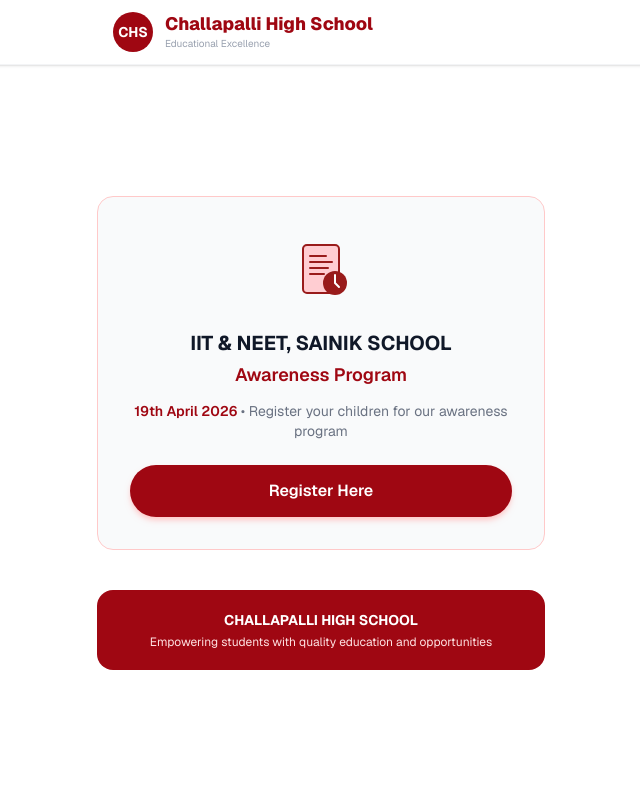
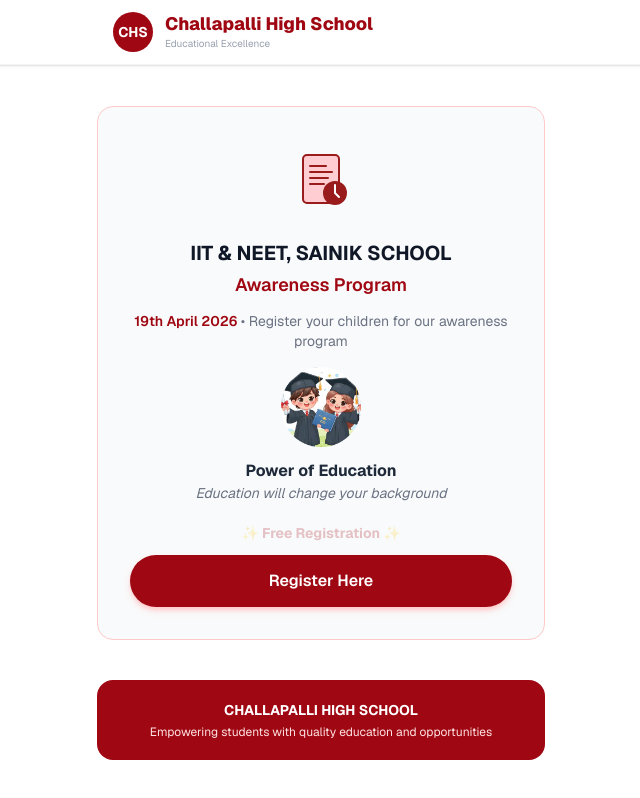
Before and after one commit to chaithanya99/school, a Next.js app: page / in a window 1280 px wide. Shown: the top 798 px of the page, without its empty margins (319-959 px from the left). Built offline with nearby package versions, Linux system fonts and the light colour scheme.

Commit message:
Add attendees count to review page and invitation card

```diff
--- a/src/app/components/StepConfirmation.tsx
+++ b/src/app/components/StepConfirmation.tsx
@@ -8,13 +8,14 @@ interface StepConfirmationProps {
   parentName: string;
   parentData: ParentData;
   children: ChildData[];
+  attendees: number;
   onBack: () => void;
   onSubmit: () => void;
   submitting: boolean;
 }
 
 export default function StepConfirmation({
-  phone, parentName, parentData, children, onBack, onSubmit, submitting,
+  phone, parentName, parentData, children, attendees, onBack, onSubmit, submitting,
 }: StepConfirmationProps) {
   return (
     <div className="flex flex-col px-2">
@@ -57,6 +58,17 @@ export default function StepConfirmation({
               <span className="text-gray-800 font-medium">{parentData.village}</span>
             </div>
 
+          </div>
+        </div>
+
+        {/* Attendees */}
+        <div className="bg-white rounded-2xl p-4 border border-red-100">
+          <h3 className="text-sm font-semibold text-red-800 mb-3">Attendees</h3>
+          <div className="space-y-2 text-sm">
+            <div className="flex justify-between">
+              <span className="text-gray-500">Number of People</span>
+              <span className="text-gray-800 font-medium">{attendees} {attendees === 1 ? "person" : "people"}</span>
+            </div>
           </div>
         </div>
 
--- a/src/app/components/SuccessScreen.tsx
+++ b/src/app/components/SuccessScreen.tsx
@@ -5,9 +5,10 @@ import { ChildData } from "./StepChildren";
 interface SuccessScreenProps {
   parentName: string;
   children: ChildData[];
+  attendees: number;
 }
 
-export default function SuccessScreen({ parentName, children }: SuccessScreenProps) {
+export default function SuccessScreen({ parentName, children, attendees }: SuccessScreenProps) {
   return (
     <div className="flex flex-col items-center px-2 text-center">
       {/* Compact success message */}
@@ -125,6 +126,14 @@ export default function SuccessScreen({ parentName, children }: SuccessScreenPro
               </p>
             </div>
 
+            {/* Attendees */}
+            <div className="flex items-center justify-center gap-1.5 mb-3">
+              <span className="text-sm">👥</span>
+              <p className="text-xs font-semibold" style={{ color: "#3a3a3a", fontFamily: "Georgia, serif" }}>
+                {attendees} {attendees === 1 ? "Person" : "People"} Attending
+              </p>
+            </div>
+
             {/* Registered note */}
             <p className="text-[10px] font-semibold italic mb-2" style={{ color: "#B8960C" }}>
               {children.length === 1
--- a/src/app/globals.css
+++ b/src/app/globals.css
@@ -55,3 +55,12 @@ input[type="number"] {
 .animate-petal-fall {
   animation: petal-fall linear infinite;
 }
+
+@keyframes blink {
+  0%, 100% { opacity: 1; }
+  50% { opacity: 0.2; }
+}
+
+.animate-blink {
+  animation: blink 1.2s ease-in-out infinite;
+}
--- a/src/app/page.tsx
+++ b/src/app/page.tsx
@@ -98,7 +98,7 @@ export default function Home() {
         </header>
         <main className="flex-1 flex items-center justify-center px-3 py-2">
           <div className="w-full max-w-md">
-            <SuccessScreen parentName={parentData.name} children={childrenData} />
+            <SuccessScreen parentName={parentData.name} children={childrenData} attendees={attendees} />
           </div>
         </main>
       </>
@@ -140,7 +140,17 @@ export default function Home() {
 
               <h2 className="text-xl font-bold text-gray-900 mb-1">IIT & NEET, SAINIK SCHOOL</h2>
               <h3 className="text-lg font-semibold text-red-800 mb-3">Awareness Program</h3>
-              <p className="text-sm text-gray-500 mb-6"><span className="text-red-800 font-semibold">19th April 2026</span> • Register your children for our awareness program</p>
+              <p className="text-sm text-gray-500 mb-4"><span className="text-red-800 font-semibold">19th April 2026</span> • Register your children for our awareness program</p>
+
+              {/* Graduation image + motivational quote */}
+              <div className="mb-5">
+                <img src="/graduation.png" alt="Graduation" className="w-20 h-20 object-contain mx-auto mb-3" />
+                <h4 className="text-base font-bold text-gray-800">Power of Education</h4>
+                <p className="text-sm text-gray-500 italic">Education will change your background</p>
+              </div>
+
+              {/* Free badge */}
+              <p className="text-sm font-bold text-red-800 mb-3 animate-blink">✨ Free Registration ✨</p>
 
               <button
                 onClick={() => setStep(0)}
@@ -238,6 +248,7 @@ export default function Home() {
                 parentName={parentData.name}
                 parentData={parentData}
                 children={childrenData}
+                attendees={attendees}
                 onBack={() => setStep(3)}
                 onSubmit={handleSubmit}
                 submitting={submitting}
```
Also changed, not shown: public/graduation.png (added).
